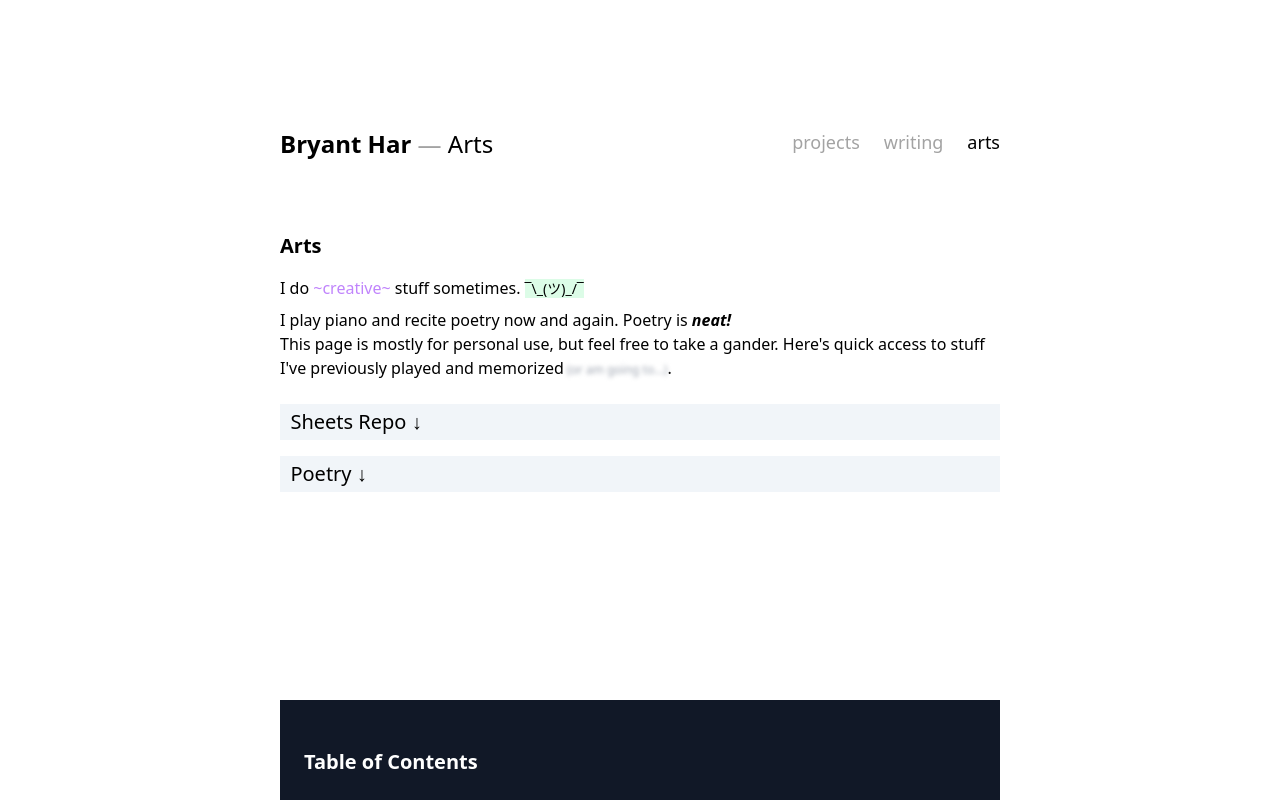
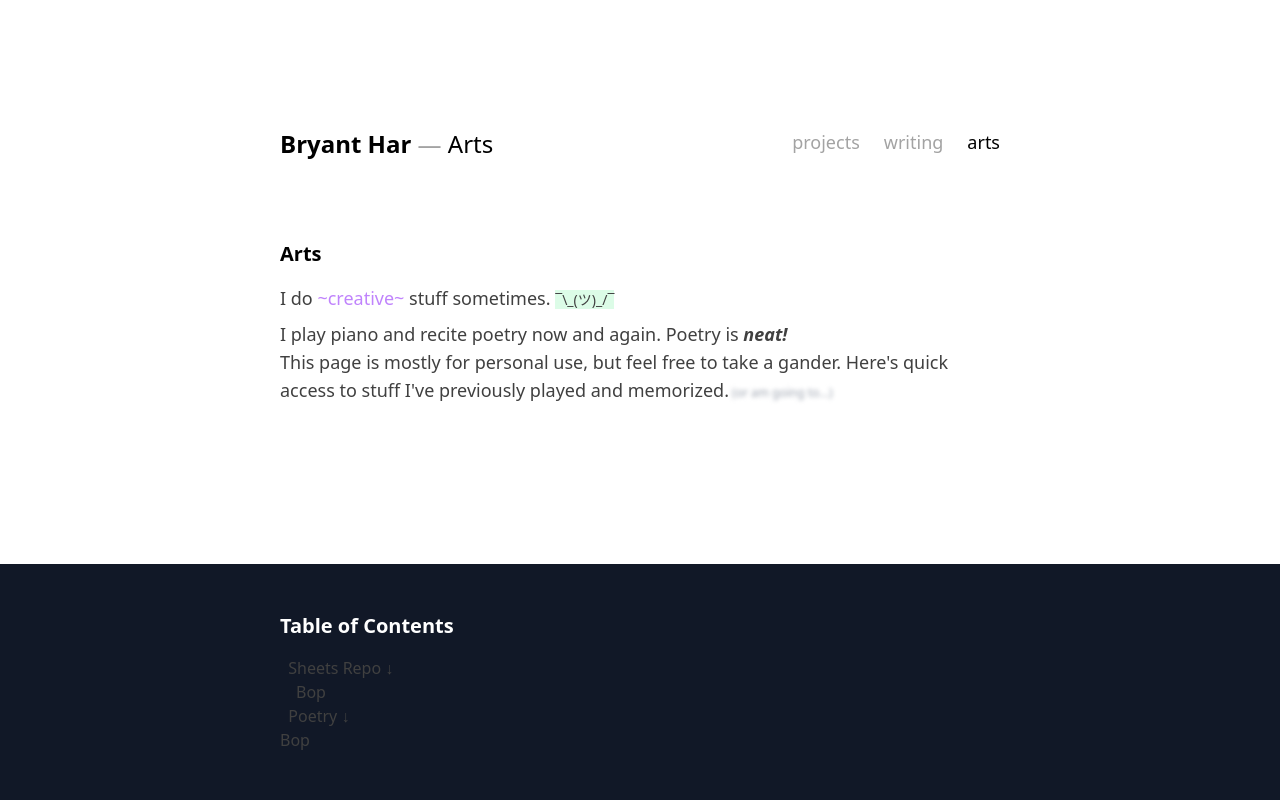
Before and after one commit to bryant-har/bryanthar.com, a Next.js app in the folder etamac/: page /about/arts in a window 1280 px wide. Shown: the top 800 px of the page. Built offline with nearby package versions, Linux system fonts and the light colour scheme.

Commit message:
Added bevel, fixed formatting

```diff
--- a/etamac/src/pages/about/arts.js
+++ b/etamac/src/pages/about/arts.js
@@ -1,36 +1,38 @@
+import yaml from 'js-yaml';
 import Layout from "../../static/Layout";
-import yaml from 'js-yaml'
 Arts.getLayout = Layout
 
 
+export default function Arts() {
 
-
-export default function Arts() {
+  console.log(yaml.load('./scores.yaml'))
   return <>
-    <div className="staticbody">
-      <section className="pb-36">
-        <h1 className={"heading"}>Arts</h1>
+    <div>
+      <section className="pb-36 layout text-lg">
+        <h1 className="heading">Arts</h1>
         <p>
           I do <it className="text-purple-400">~creative~</it> stuff sometimes. <span className=" text-sm bg-green-100"> ¯\_(ツ)_/¯ </span>
         </p>
         <p className="pb-4 pt-2">
           I play piano and recite poetry now and again. Poetry is <em><b>neat!</b></em> <br />
           This page is mostly for personal use, but feel free to take a gander.
-          Here's quick access to stuff I've previously played and memorized
-          <it className="hover:blur-none blur-[2px] text-gray-400 text-xs transition-all"> (or am going to...)</it>.
+          Here's quick access to stuff I've previously played and memorized.
+          <it className="hover:blur-none blur-[2px] text-gray-400 text-xs transition-all"> (or am going to...)</it>
         </p>
+      </section >
 
-        <div className="py-2 grid gap-y-4">
-          <a className="staticlink py-1 bg-slate-100 text-xl" href="#sheets"> &nbsp; Sheets Repo <b>↓</b> &nbsp;</a>
-          <a className="staticlink py-1 bg-slate-100 text-xl" href="#poems"> &nbsp; Poetry <b>↓</b> &nbsp; </a>
-        </div >
-      </section >
-      <div class="bg-gray-900 text-neutral-200 dark">
-        <section class="layout-md py-12">
-          <h1 className={"heading text-white"} >Table of Contents</h1>
+      <div className="bg-gray-900 text-neutral-200 dark">
+        <section className="py-12 layout">
+          <h1 className="heading text-white" >Table of Contents</h1>
+          <h2><a className="staticlink py-1 text-md" href="#sheets"> &nbsp; Sheets Repo <b>↓</b> &nbsp;</a></h2>
+          <div className='pl-4'>
+            <ul>
+              <li> Bop </li>
+            </ul>
+          </div>
+          <a className="staticlink py-1 text-md" href="#poems"> &nbsp; Poetry <b>↓</b> &nbsp; </a>
           <ul>
-            <li>
-            </li>
+            <li> Bop </li>
           </ul>
         </section>
       </div>
@@ -38,12 +40,12 @@ export default function Arts() {
 
 
       <section id="sheets">
-        <h1 className={"heading"}>Sheets</h1>
+        <h1 className="heading">Sheets</h1>
         <div className="pb-96"></div>
         {/* Import sheets list component */}
       </section>
       <section id="poems">
-        <h1 className={"heading"}>Poetry</h1>
+        <h1 className="heading">Poetry</h1>
         <div className="pb-96"></div>
       </section>
     </div >
--- a/etamac/src/pages/about/index.js
+++ b/etamac/src/pages/about/index.js
@@ -5,14 +5,14 @@ About.getLayout = layout
 export default function About() {
   return (
     <>
-      <p className="text-black text-xl leading-tight font-light mb-16"
+      <p className="text-black text-xl leading-tight font-light mb-16 layout"
       >
         <span className="g">is a</span> software engineer<span className={"g"}>,</span><br />
         researcher<span className={"g"}>, and</span><br />
         designer<span className={"g"}>.</span>
       </p>
 
-      <div className="text-lg space-y-14">
+      <div className="text-lg space-y-14 layout">
         <div className="space-y-5">
           <p>
             <em>I currently work</em>
--- a/etamac/src/static/Header.js
+++ b/etamac/src/static/Header.js
@@ -31,7 +31,7 @@ export default function Header() {
 
   return (
     <header
-      className="flex justify-between items-start text-neutral-400"
+      className=" layout flex justify-between items-start text-neutral-400"
     >
       <h1 className="font-bold text-black text-2xl mb-6">
         <Link href="/about">Bryant Har </Link>
--- a/etamac/src/static/Layout.js
+++ b/etamac/src/static/Layout.js
@@ -2,7 +2,7 @@ import Header from './Header'
 import React from 'react'
 
 const layout = ((page) => (
-  <div className={'layout-md margin'} >
+  <div className='margin' >
     < Header />
     {page}
   </div >
--- a/etamac/src/styles.css
+++ b/etamac/src/styles.css
@@ -14,9 +14,6 @@
 
 
 @layer components {
-  .staticbody {
-    @apply space-y-14 py-12
-  }
 
   .g {
     @apply text-neutral-400;
@@ -27,12 +24,12 @@
     @apply hover:text-blue-300 hover:decoration-black transition-colors;
   }
 
-  .layout-md {
-    @apply max-w-screen-md mx-auto px-4 sm:px-6;
+  .layout {
+    @apply max-w-screen-md mx-auto px-4 sm:px-6 text-neutral-700;
   }
 
   .margin {
-    @apply py-12 sm:py-24 md:py-32;
+    @apply py-12 sm:py-24 md:py-32 space-y-14;
   }
 
   .heading {
```
Also changed, not shown: etamac/src/pages/about/scores.yaml (added, +9 -0 lines), etamac/public/scores.yaml (deleted).
